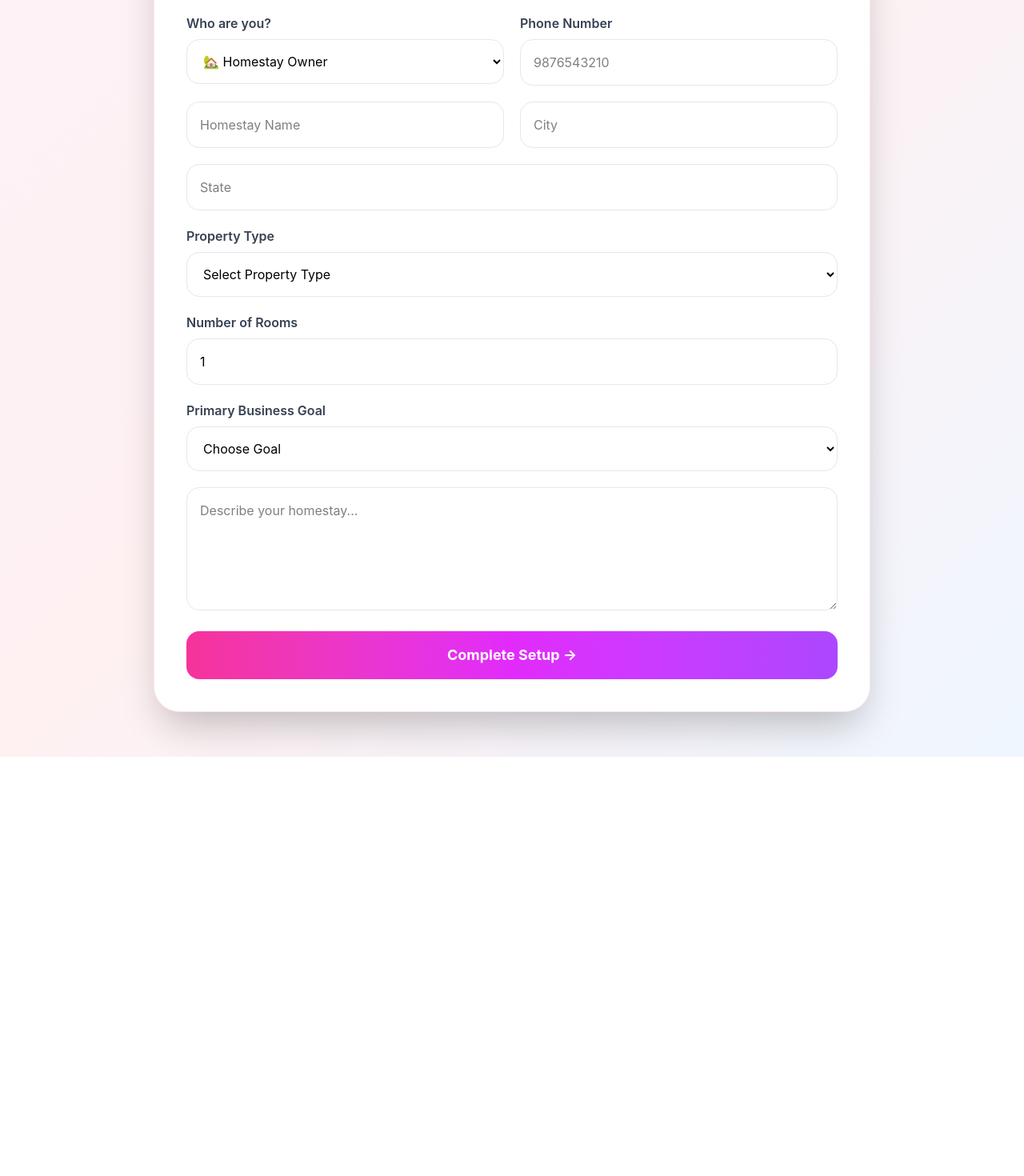
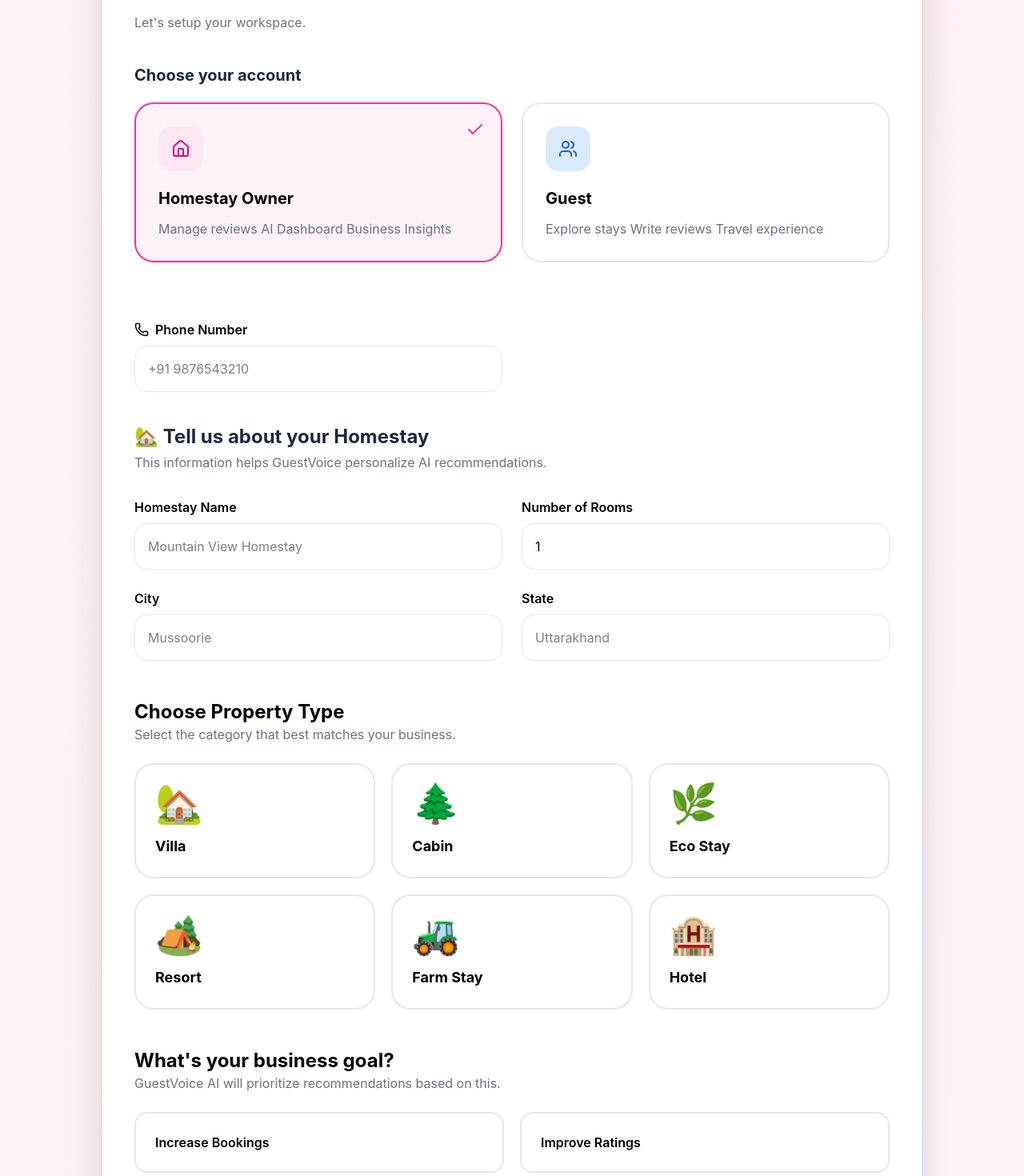
Before and after one commit to Anishu-Raj/GuestVoice, a React (Vite) app in the folder frontend/: page /complete-profile in a window 1280 px wide. Shown: the part 340-1810 px from the top of the page at 80% size. Before the commit the page ends 1286 px from the top, so only its background shows below. Built offline with nearby package versions, Linux system fonts and the light colour scheme; no server answers.

Commit message:
login completed

```diff
--- a/frontend/src/pages/CompleteProfile.jsx
+++ b/frontend/src/pages/CompleteProfile.jsx
@@ -3,6 +3,7 @@ import axios from "axios";
 import { useAuth } from "../context/AuthContext";
 import { useNavigate } from "react-router-dom";
 import { motion } from "framer-motion";
+
 import {
   Sparkles,
   Home,
@@ -10,6 +11,7 @@ import {
   Phone,
   MapPin,
   Building2,
+  Check,
 } from "lucide-react";
 function CompleteProfile() {
 
@@ -37,7 +39,39 @@ function CompleteProfile() {
     });
 
   };
+const propertyTypes = [
+  {
+    icon: "🏡",
+    title: "Villa",
+  },
+  {
+    icon: "🌲",
+    title: "Cabin",
+  },
+  {
+    icon: "🌿",
+    title: "Eco Stay",
+  },
+  {
+    icon: "🏕",
+    title: "Resort",
+  },
+  {
+    icon: "🚜",
+    title: "Farm Stay",
+  },
+  {
+    icon: "🏨",
+    title: "Hotel",
+  },
+];
 
+const goals = [
+  "Increase Bookings",
+  "Improve Ratings",
+  "Understand Guest Feedback",
+  "Increase Revenue",
+];
   const handleSubmit = async (e) => {
 
     e.preventDefault();
@@ -64,39 +98,60 @@ function CompleteProfile() {
 
   return (
 
-<div className="min-h-screen bg-gradient-to-br from-pink-50 via-rose-50 to-blue-50 flex items-center justify-center px-6 py-14">
+<div className="min-h-screen bg-gradient-to-br from-pink-50 via-rose-50 to-fuchsia-50 py-16 px-6">
+
+<div className="max-w-5xl mx-auto">
 
 <motion.div
 
-initial={{opacity:0,y:40}}
+initial={{ opacity: 0, y: 30 }}
 
-animate={{opacity:1,y:0}}
+animate={{ opacity: 1, y: 0 }}
 
-transition={{duration:.6}}
+transition={{ duration: .6 }}
 
-className="w-full max-w-4xl bg-white rounded-[32px] shadow-2xl overflow-hidden border border-pink-100"
-
+className="bg-white rounded-[35px] shadow-2xl overflow-hidden"
 >
 
-<div className="bg-gradient-to-r from-pink-500 via-fuchsia-500 to-purple-500 p-10 text-white">
+<div className="bg-gradient-to-r from-pink-500 via-fuchsia-500 to-purple-600 p-10">
+
+<div className="flex justify-between items-center">
+
+<div>
 
 <div className="flex items-center gap-3">
 
-<Sparkles size={36}/>
+<Sparkles size={34} />
 
-<h1 className="text-4xl font-bold">
+<h1 className="text-4xl font-bold text-white">
 
-Welcome to GuestVoice
+GuestVoice
 
 </h1>
 
 </div>
 
-<p className="mt-3 text-pink-100 text-lg">
+<p className="text-pink-100 mt-3">
 
-Let's personalize your AI workspace in less than a minute.
+AI Powered Customer Experience Platform
 
 </p>
+
+</div>
+
+<div className="bg-white/20 rounded-full px-5 py-2 text-white">
+
+Step 1 of 4
+
+</div>
+
+</div>
+
+<div className="w-full h-2 rounded-full bg-white/20 mt-8">
+
+<div className="w-1/4 h-2 rounded-full bg-white"></div>
+
+</div>
 
 </div>
 
@@ -105,54 +160,205 @@ onSubmit={handleSubmit}
 className="p-10 space-y-5"
 >
 
-<h2 className="text-3xl font-bold text-slate-800">
+<h2 className="text-3xl font-bold">
 
 Complete Your Profile
 
 </h2>
 
-<p className="text-gray-500">
+<p className="text-gray-500 mt-2">
 
-These details help our AI generate better business insights.
+Let's setup your workspace.
 
 </p>
 
-<div className="grid md:grid-cols-2 gap-5">
+{/* Role Selection */}
 
-<div>
+<div className="mt-10">
 
-<label className="font-semibold text-gray-700">
+<h3 className="text-xl font-bold text-slate-800">
 
-Who are you?
+Choose your account
 
-</label>
+</h3>
 
-<select
-name="role"
-value={formData.role}
-onChange={handleChange}
-className="mt-2 w-full p-4 rounded-2xl border border-gray-200 focus:ring-2 focus:ring-pink-400 outline-none"
+<div className="grid md:grid-cols-2 gap-6 mt-5">
+
+<div
+
+onClick={()=>
+
+setFormData({
+
+...formData,
+
+role:"owner"
+
+})
+
+}
+
+className={`
+
+cursor-pointer
+
+rounded-3xl
+
+border-2
+
+transition
+
+p-7
+
+relative
+
+${
+
+formData.role==="owner"
+
+?
+
+"border-pink-500 bg-pink-50"
+
+:
+
+"border-gray-200"
+
+}
+
+`}
+
 >
 
-<option value="owner">
+{
 
-🏡 Homestay Owner
+formData.role==="owner" &&
 
-</option>
+<div className="absolute right-5 top-5">
 
-<option value="guest">
-
-🧳 Guest
-
-</option>
-
-</select>
+<Check className="text-pink-500"/>
 
 </div>
 
-<div>
+}
 
-<label className="font-semibold text-gray-700">
+<div className="w-14 h-14 rounded-2xl bg-pink-100 flex justify-center items-center">
+
+<Home className="text-pink-600"/>
+
+</div>
+
+<h2 className="font-bold text-xl mt-5">
+
+Homestay Owner
+
+</h2>
+
+<p className="text-gray-500 mt-3">
+
+Manage reviews
+
+AI Dashboard
+
+Business Insights
+
+</p>
+
+</div>
+
+<div
+
+onClick={()=>
+
+setFormData({
+
+...formData,
+
+role:"guest"
+
+})
+
+}
+
+className={`
+
+cursor-pointer
+
+rounded-3xl
+
+border-2
+
+transition
+
+p-7
+
+relative
+
+${
+
+formData.role==="guest"
+
+?
+
+"border-pink-500 bg-pink-50"
+
+:
+
+"border-gray-200"
+
+}
+
+`}
+
+>
+
+{
+
+formData.role==="guest" &&
+
+<div className="absolute right-5 top-5">
+
+<Check className="text-pink-500"/>
+
+</div>
+
+}
+
+<div className="w-14 h-14 rounded-2xl bg-blue-100 flex justify-center items-center">
+
+<Users className="text-blue-600"/>
+
+</div>
+
+<h2 className="font-bold text-xl mt-5">
+
+Guest
+
+</h2>
+
+<p className="text-gray-500 mt-3">
+
+Explore stays
+
+Write reviews
+
+Travel experience
+
+</p>
+
+</div>
+
+</div>
+
+</div>
+
+<div className="grid md:grid-cols-2 gap-6 mt-10">
+
+<div className="mt-8">
+
+<label className="font-semibold flex items-center gap-2">
+
+<Phone size={18}/>
 
 Phone Number
 
@@ -168,9 +374,9 @@ value={formData.phone}
 
 onChange={handleChange}
 
-placeholder="9876543210"
+placeholder="+91 9876543210"
 
-className="mt-2 w-full p-4 rounded-2xl border border-gray-200 focus:ring-2 focus:ring-pink-400 outline-none"
+className="mt-2 w-full border border-gray-200 rounded-2xl p-4 focus:ring-2 focus:ring-pink-400 outline-none"
 
 />
 
@@ -178,13 +384,36 @@ className="mt-2 w-full p-4 rounded-2xl border border-gray-200 focus:ring-2 focus
 
 </div>
 
-{
-
-formData.role==="owner" &&
+{formData.role === "owner" && (
 
 <>
+{/* ================= BASIC INFORMATION ================= */}
 
-<div className="grid md:grid-cols-2 gap-5">
+<div className="mt-10">
+
+<h3 className="text-2xl font-bold text-slate-800">
+
+🏡 Tell us about your Homestay
+
+</h3>
+
+<p className="text-gray-500 mt-1">
+
+This information helps GuestVoice personalize AI recommendations.
+
+</p>
+
+</div>
+
+<div className="grid md:grid-cols-2 gap-6 mt-8">
+
+<div>
+
+<label className="font-semibold">
+
+Homestay Name
+
+</label>
 
 <input
 
@@ -196,11 +425,47 @@ value={formData.homestayName}
 
 onChange={handleChange}
 
-placeholder="Homestay Name"
+placeholder="Mountain View Homestay"
 
-className="p-4 rounded-2xl border border-gray-200 focus:ring-2 focus:ring-pink-400 outline-none"
+className="mt-2 w-full rounded-2xl border border-gray-200 p-4 focus:ring-2 focus:ring-pink-400 outline-none"
 
 />
+
+</div>
+
+<div>
+
+<label className="font-semibold">
+
+Number of Rooms
+
+</label>
+
+<input
+
+type="number"
+
+name="rooms"
+
+value={formData.rooms}
+
+onChange={handleChange}
+
+min={1}
+
+className="mt-2 w-full rounded-2xl border border-gray-200 p-4 focus:ring-2 focus:ring-pink-400 outline-none"
+
+/>
+
+</div>
+
+<div>
+
+<label className="font-semibold">
+
+City
+
+</label>
 
 <input
 
@@ -212,13 +477,21 @@ value={formData.city}
 
 onChange={handleChange}
 
-placeholder="City"
+placeholder="Mussoorie"
 
-className="p-4 rounded-2xl border border-gray-200 focus:ring-2 focus:ring-pink-400 outline-none"
+className="mt-2 w-full rounded-2xl border border-gray-200 p-4 focus:ring-2 focus:ring-pink-400 outline-none"
 
 />
 
 </div>
+
+<div>
+
+<label className="font-semibold">
+
+State
+
+</label>
 
 <input
 
@@ -230,106 +503,229 @@ value={formData.state}
 
 onChange={handleChange}
 
-placeholder="State"
+placeholder="Uttarakhand"
 
-className="w-full p-4 rounded-2xl border border-gray-200 focus:ring-2 focus:ring-pink-400 outline-none"
-
-/>
-<div>
-<label className="font-semibold text-gray-700">
-Property Type
-</label>
-
-<select
-name="propertyType"
-value={formData.propertyType}
-onChange={handleChange}
-className="mt-2 w-full p-4 rounded-2xl border border-gray-200"
->
-
-<option value="">Select Property Type</option>
-
-<option>Villa</option>
-
-<option>Cabin</option>
-
-<option>Eco Stay</option>
-
-<option>Resort</option>
-
-<option>Camping</option>
-
-<option>Farm Stay</option>
-
-<option>Hotel</option>
-
-</select>
-
-</div>
-<div>
-
-<label className="font-semibold text-gray-700">
-
-Number of Rooms
-
-</label>
-
-<input
-
-type="number"
-
-name="rooms"
-
-min="1"
-
-value={formData.rooms}
-
-onChange={handleChange}
-
-className="mt-2 w-full p-4 rounded-2xl border border-gray-200"
+className="mt-2 w-full rounded-2xl border border-gray-200 p-4 focus:ring-2 focus:ring-pink-400 outline-none"
 
 />
 
 </div>
 
-<div>
+</div>
 
-<label className="font-semibold text-gray-700">
+{/* ================= PROPERTY TYPE ================= */}
 
-Primary Business Goal
+<div className="mt-12">
 
-</label>
+<h3 className="text-2xl font-bold">
 
-<select
+Choose Property Type
 
-name="businessGoal"
+</h3>
 
-value={formData.businessGoal}
+<p className="text-gray-500">
 
-onChange={handleChange}
+Select the category that best matches your business.
 
-className="mt-2 w-full p-4 rounded-2xl border border-gray-200"
+</p>
+
+<div className="grid md:grid-cols-3 gap-5 mt-6">
+
+{propertyTypes.map((item) => (
+
+<motion.div
+
+key={item.title}
+
+whileHover={{ scale: 1.03 }}
+
+whileTap={{ scale: .97 }}
+
+onClick={() =>
+setFormData({
+...formData,
+propertyType: item.title,
+})
+}
+
+className={`
+
+cursor-pointer
+
+rounded-3xl
+
+border-2
+
+p-6
+
+transition
+
+relative
+
+${
+formData.propertyType===item.title
+
+?
+
+"border-pink-500 bg-pink-50 shadow-lg"
+
+:
+
+"border-gray-200"
+
+}
+
+`}
 
 >
 
-<option value="">Choose Goal</option>
+{
 
-<option>Increase Bookings</option>
+formData.propertyType===item.title &&
 
-<option>Improve Ratings</option>
+<div className="absolute right-4 top-4">
 
-<option>Understand Guest Feedback</option>
-
-<option>Increase Revenue</option>
-
-<option>Build Brand Reputation</option>
-
-</select>
+<Check className="text-pink-500"/>
 
 </div>
+
+}
+
+<div className="text-5xl">
+
+{item.icon}
+
+</div>
+
+<h2 className="font-bold text-lg mt-4">
+
+{item.title}
+
+</h2>
+
+</motion.div>
+
+))}
+
+</div>
+
+</div>
+
+{/* ================= BUSINESS GOAL ================= */}
+
+<div className="mt-12">
+
+<h3 className="text-2xl font-bold">
+
+What's your business goal?
+
+</h3>
+
+<p className="text-gray-500">
+
+GuestVoice AI will prioritize recommendations based on this.
+
+</p>
+
+<div className="grid md:grid-cols-2 gap-5 mt-6">
+
+{goals.map((goal) => (
+
+<motion.div
+
+key={goal}
+
+whileHover={{ scale: 1.02 }}
+
+whileTap={{ scale: .98 }}
+
+onClick={()=>
+
+setFormData({
+
+...formData,
+
+businessGoal:goal
+
+})
+
+}
+
+className={`
+
+cursor-pointer
+
+rounded-2xl
+
+border-2
+
+transition
+
+p-6
+
+${
+formData.businessGoal===goal
+
+?
+
+"border-pink-500 bg-pink-50"
+
+:
+
+"border-gray-200"
+
+}
+
+`}
+
+>
+
+{
+
+formData.businessGoal===goal &&
+
+<div className="flex justify-end">
+
+<Check className="text-pink-500"/>
+
+</div>
+
+}
+
+<h2 className="font-semibold">
+
+{goal}
+
+</h2>
+
+</motion.div>
+
+))}
+
+</div>
+
+</div>
+
+
+{/* ================= DESCRIPTION ================= */}
+
+<div className="mt-12">
+
+<h3 className="text-2xl font-bold text-slate-800">
+
+Tell us about your Homestay
+
+</h3>
+
+<p className="text-gray-500 mt-1">
+
+This description helps GuestVoice AI understand your business and generate personalized recommendations.
+
+</p>
+
 <textarea
 
-rows={5}
+rows={6}
 
 name="description"
 
@@ -337,46 +733,101 @@ value={formData.description}
 
 onChange={handleChange}
 
-placeholder="Describe your homestay..."
+placeholder="Example:
 
-className="w-full p-4 rounded-2xl border border-gray-200 focus:ring-2 focus:ring-pink-400 outline-none"
+Mountain View Homestay is located in Mussoorie and offers peaceful mountain views, homemade food, free Wi-Fi, and a family-friendly environment."
+
+className="mt-5 w-full rounded-3xl border border-gray-200 p-5 resize-none focus:ring-2 focus:ring-pink-400 outline-none"
 
 />
 
+</div>
+
 </>
 
-}
+)}
 
-{
+{formData.role === "guest" && (
 
-formData.role==="guest" &&
+<motion.div
 
-<div className="bg-pink-50 rounded-2xl p-6 text-pink-700">
+initial={{ opacity: 0 }}
 
-Guest accounts can discover homestays, save favourites,
+animate={{ opacity: 1 }}
 
-write reviews and manage trips.
+className="mt-10 rounded-3xl bg-gradient-to-r from-pink-50 to-rose-50 border border-pink-200 p-8"
+
+>
+
+<h2 className="text-2xl font-bold text-pink-600">
+
+Welcome Guest 🎉
+
+</h2>
+
+<p className="mt-3 text-gray-600 leading-7">
+
+As a Guest, you can:
+
+</p>
+
+<div className="grid md:grid-cols-2 gap-4 mt-6">
+
+<div className="bg-white rounded-2xl p-5 shadow">
+
+⭐ Write reviews after your stay
 
 </div>
 
-}
+<div className="bg-white rounded-2xl p-5 shadow">
+
+❤️ Save favourite homestays
+
+</div>
+
+<div className="bg-white rounded-2xl p-5 shadow">
+
+📷 Upload photos (Coming Soon)
+
+</div>
+
+<div className="bg-white rounded-2xl p-5 shadow">
+
+🧳 Share travel experiences
+
+</div>
+
+</div>
+
+</motion.div>
+
+)}
+<div className="mt-14">
 
 <button
 
 type="submit"
 
-className="w-full py-4 rounded-2xl text-white font-bold text-lg bg-gradient-to-r from-pink-500 via-fuchsia-500 to-purple-500 hover:scale-[1.02] transition"
+className="w-full rounded-3xl py-5 text-xl font-bold text-white bg-gradient-to-r from-pink-500 via-fuchsia-500 to-purple-500 shadow-xl hover:scale-[1.02] transition-all duration-300"
 
 >
 
-Complete Setup →
+🚀 Complete Setup
 
 </button>
 
+<p className="text-center text-gray-400 text-sm mt-4">
+
+You can always update these details later from your dashboard.
+
+</p>
+
+</div>
 </form>
 
 </motion.div>
 
+</div>
 </div>
 
 );
```
